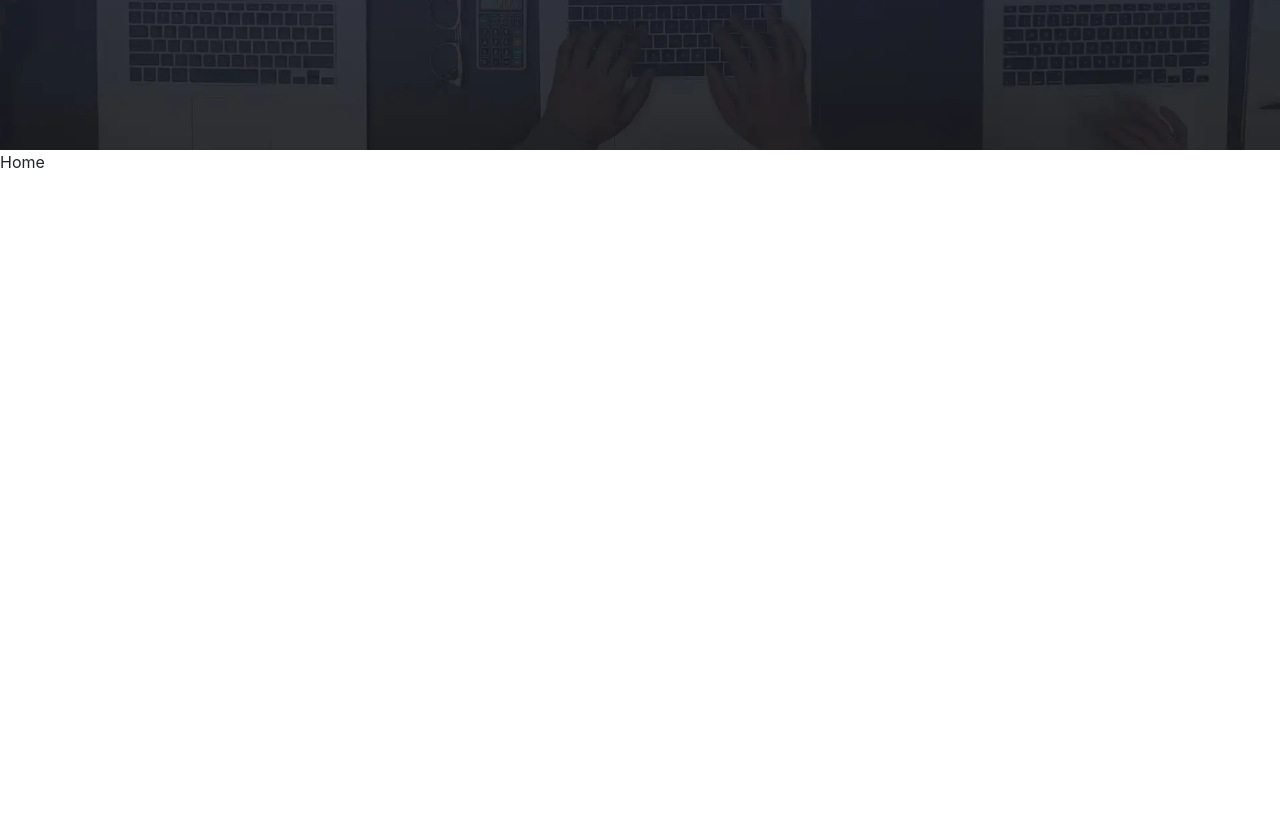
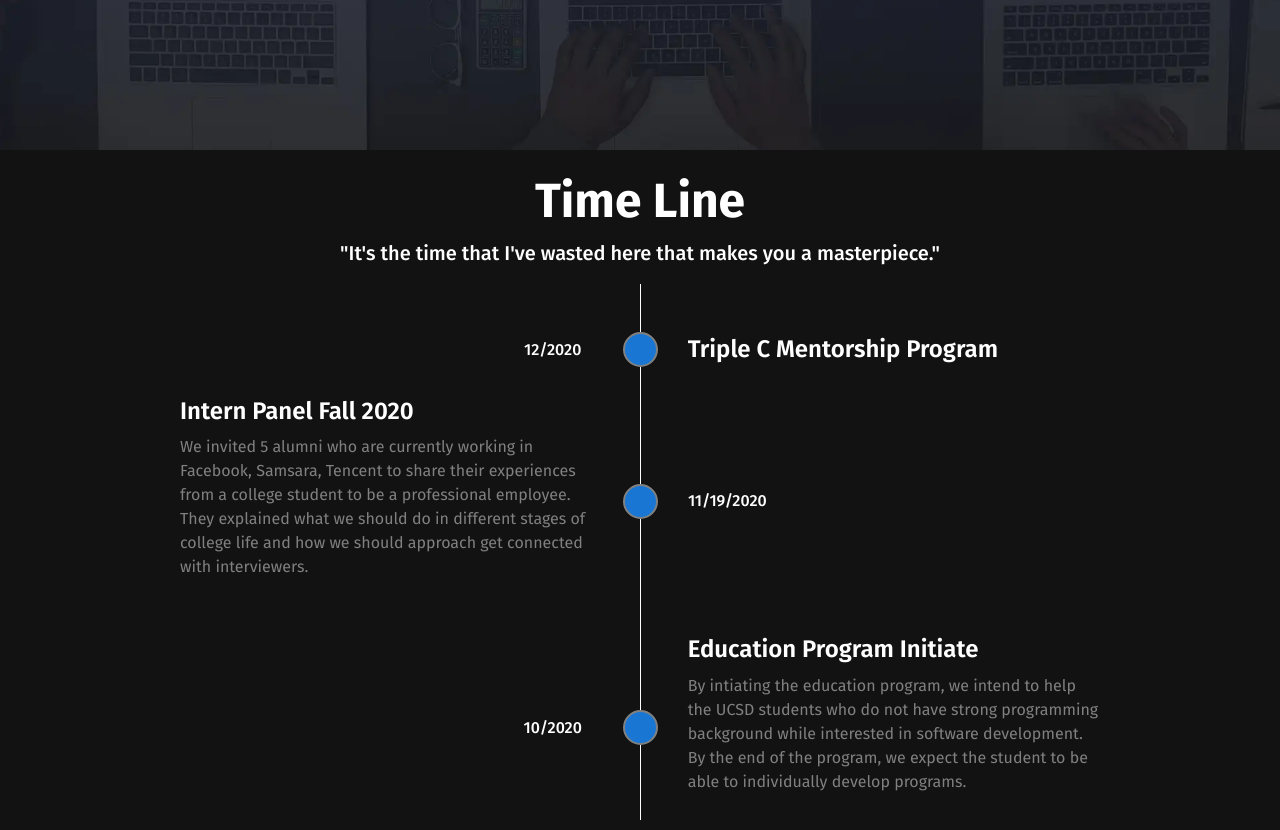
Before and after one commit to TripleC-OfficialWebsite/TripleC-OfficialWebsite, a React (Create React App) app in the folder official-website/: page / in a window 1280 px wide. Shown: the part 668-1498 px from the top of the page. Before the commit the page ends 842 px from the top, so only its background shows below. Built offline with nearby package versions, Linux system fonts and the light colour scheme.

Commit message:
Update TimelineItem.js
timeline w/o load more

```diff
--- a/official-website/src/Components/Welcome/Welcome.js
+++ b/official-website/src/Components/Welcome/Welcome.js
@@ -1,4 +1,5 @@
 import Logo from "./Logo";
+import Timeline from "./timeline/Timeline"
 import "./Welcome.css";
 import welcomeJson from "../../Content/home.json";
 
@@ -13,6 +14,9 @@ const Welcome = () => {
           <h2 className="subtitle">{welcomeJson.welcome.subtitle}</h2>
         </div>
       </div>
+      <div id="timeline">
+        <Timeline />
+      </div>
     </div>
   );
 };
--- /dev/null
+++ b/official-website/src/Components/Welcome/timeline/Timeline.css
@@ -0,0 +1,48 @@
+.timelineTop {
+  background-color: #121212;
+  position: absolute;
+  margin: 0 auto;
+  color: white;
+}
+.text-center {
+  color: white;
+  text-align: center;
+  padding: 15px;
+}
+
+.timeline {
+  position: relative;
+  margin: 0 auto;
+  width: 75%;
+  font-family: "Fira Sans", sans-serif;
+}
+ul {
+  padding:0px;
+}
+.timeline ul li {
+  margin-bottom: 30px;
+  list-style-type: none;
+  display: flex;
+  flex-direction: row;
+  align-items: center;
+  width: 100%;
+}
+.point {
+  min-width: 35px;
+  height: 35px;
+  background-color: #1976d2;
+  border-radius: 100%;
+  z-index: 2;
+  border: 2px gray solid;
+  position: relative;
+  left: 0.75px;
+}
+.timeline::before {
+  content: "";
+  position: absolute;
+  height: 100%;
+  width: 1px;
+  left: 50%;
+  background-color: white;
+  text-align: center;
+}
--- /dev/null
+++ b/official-website/src/Components/Welcome/timeline/Timeline.js
@@ -0,0 +1,25 @@
+import React from 'react'
+import TimelineContainer from './TimelineContainer'
+import timelineJson from '../../../Content/home.json'
+import './Timeline.css'
+function Timeline() {
+  return (
+    <div className='timelineTop'>
+      <div>
+          <div className='text-center'>
+            <div className='title'>{timelineJson.timeline.title}</div>
+            <div className='subtitle'>{timelineJson.timeline.subtitle}</div>
+          </div>
+      </div>
+      <div className='timeline'>
+      <br></br>
+      <br></br>
+        <ul>
+          <TimelineContainer />
+        </ul>
+      </div>
+    </div>
+  )
+}
+
+export default Timeline
--- /dev/null
+++ b/official-website/src/Components/Welcome/timeline/TimelineContainer.css
@@ -0,0 +1,18 @@
+.timeline ul li:nth-child(even) .content {
+  padding-left: 0;
+}
+.timeline ul li:nth-child(even) .date {
+  padding-right: 0;
+}
+.timeline ul li:nth-child(odd) .content {
+  padding-right: 0;
+}
+.timeline ul li:nth-child(odd) .date {
+  padding-left: 0;
+}
+.timeline ul li:nth-child(odd) {
+  flex-direction: row-reverse;
+}
+.timeline ul li:nth-child(odd) .date h4{
+  float: right
+}
--- /dev/null
+++ b/official-website/src/Components/Welcome/timeline/TimelineContainer.js
@@ -0,0 +1,19 @@
+import React from 'react'
+import timelineJson from '../../../Content/home.json'
+import TimelineItem from './TimelineItem'
+import './TimelineContainer.css'
+export default function TimelineContainer() {
+  return (
+    <>
+          {timelineJson.timeline.events.map((single_event, idx) => {
+            return (
+              //<li>
+                <TimelineItem
+                  single_event={single_event}
+                  key={idx}
+                />
+            )
+          })}
+    </>
+  )
+}
--- /dev/null
+++ b/official-website/src/Components/Welcome/timeline/TimelineItem.css
@@ -0,0 +1,36 @@
+.timeline ul li .content {
+  width: 50%;
+  padding: 0 10px;
+}
+.timeline ul li .date {
+  width: 50%;
+  padding: 0 20px;
+  font-weight: normal;
+}
+.timeline ul li .date h4{
+  width: 100px;
+  text-align: center;
+  border-radius: 10px;
+  margin: 0px;
+  font-size: 1rem;
+}
+.timeline ul li .content h3 {
+  padding: 0px 20px;
+  margin-bottom: 0;
+  text-align: left;
+  border-top-left-radius: 10px;
+  border-top-right-radius: 10px;
+
+  font-family: "Fira Sans", sans-serif;
+  word-break: break-word;
+  font-size: 1.5rem !important;
+  font-weight: 600;
+}
+.timeline ul li .content p {
+  padding: 10px 20px;
+  margin-top: 0;
+  text-align: left;
+  border-bottom-left-radius: 10px;
+  border-bottom-right-radius: 10px;
+  color: grey;
+}
--- /dev/null
+++ b/official-website/src/Components/Welcome/timeline/TimelineItem.js
@@ -0,0 +1,35 @@
+import React from 'react'
+import './TimelineItem.css'
+
+function TimelineItem(props) {
+  const time = props.single_event.time
+  const title = props.single_event.title
+  const description = props.single_event.description
+  if(description.length === 0) {
+    return (
+      <li>
+      <div className="content">
+        <h3>{title}</h3>
+      </div>
+      <div className="point"></div>
+      <div className="date">
+        <h4>{time}</h4>
+      </div>
+    </li>
+    )
+  }
+  return (
+    <li>
+      <div className="content">
+        <h3>{title}</h3>
+        <p>{description}</p>
+      </div>
+      <div className="point"></div>
+      <div className="date">
+        <h4>{time}</h4>
+      </div>
+    </li>
+  )
+}
+
+export default TimelineItem
--- a/official-website/src/Content/home.json
+++ b/official-website/src/Content/home.json
@@ -47,8 +47,10 @@
   },
   "timeline": {
     "title": "Time Line",
-    "subtitle": "\"It’s the time that I’ve wasted here that makes you a masterpiece.\"",
-    "events": [{ "time": "", "title": "", "description": "" }]
+    "subtitle": "\"It's the time that I've wasted here that makes you a masterpiece.\"",
+    "events": [{"time": "12/2020", "title": "Triple C Mentorship Program", "description": ""},
+    {"time": "11/19/2020", "title": "Intern Panel Fall 2020", "description": "We invited 5 alumni who are currently working in Facebook, Samsara, Tencent to share their experiences from a college student to be a professional employee. They explained what we should do in different stages of college life and how we should approach get connected with interviewers."},
+    {"time": "10/2020", "title": "Education Program Initiate", "description": "By intiating the education program, we intend to help the UCSD students who do not have strong programming background while interested in software development. By the end of the program, we expect the student to be able to individually develop programs."}]
   },
   "photoAlbum": {
     "title": "Photo Album",
```
